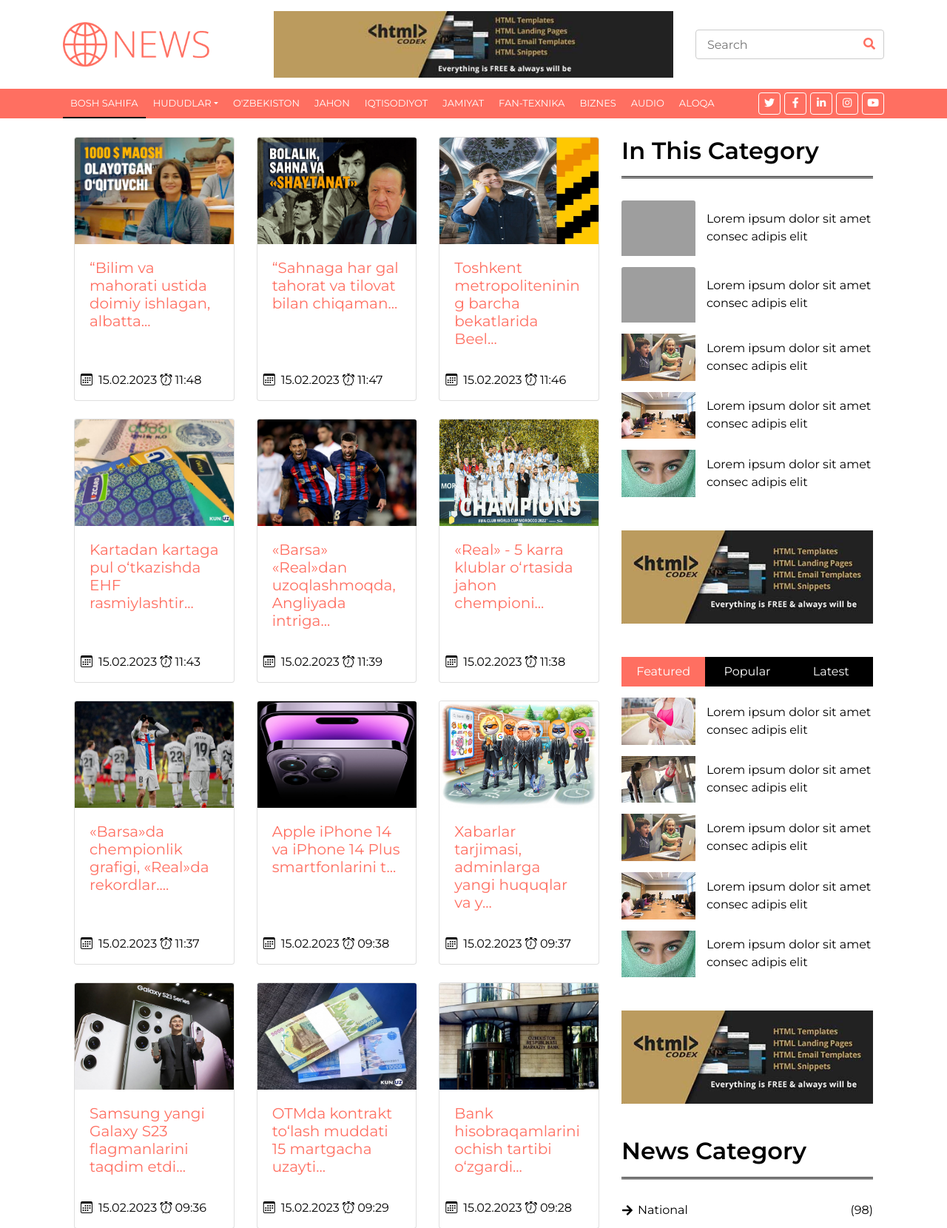
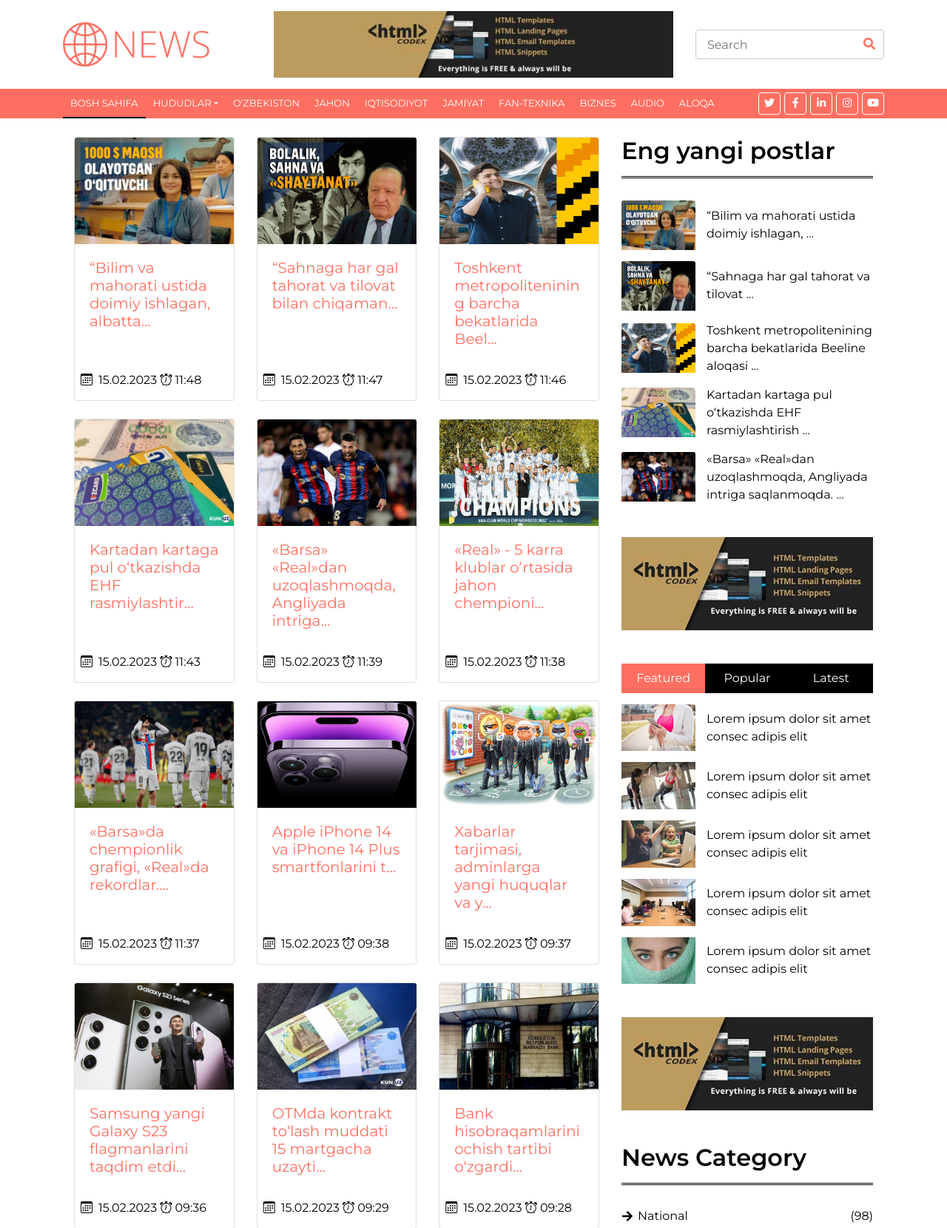
Before and after one commit to auzcoder/Projects-django, a Django app: page /news/ in a window 1280 px wide. Shown: the part 28-1688 px from the top of the page at 74% size. Run offline with Django 4.2, Linux system fonts and the light colour scheme; data comes from the database, SQL or seed files in the repository; both versions use the stored data as it was after the commit; some libraries are stand-ins or nearby versions; grey boxes are pictures that could not be loaded.

Commit message:
views
views

```diff
--- a/MyNews/settings.py
+++ b/MyNews/settings.py
@@ -74,6 +74,7 @@
                 'django.template.context_processors.request',
                 'django.contrib.auth.context_processors.auth',
                 'django.contrib.messages.context_processors.messages',
+                'news.custom_context_processor.news_list',
             ],
         },
     },
--- /dev/null
+++ b/news/custom_context_processor.py
@@ -0,0 +1,10 @@
+from .models import New
+
+def news_list(request):
+    news_list = New.published.all().order_by('-date')[:5]
+
+    context = {
+        'news_list': news_list,
+    }
+
+    return (context)
--- a/news/views.py
+++ b/news/views.py
@@ -5,21 +5,36 @@
 from django.views.generic import TemplateView
 from .forms import ContactForm
 
-# class HomePageView(TemplateView):
+# class HomePageView(ListView):
 #     template_name = 'home.html'
 #     news = New.object.all()
-#     category = Category.objects.all()
-#     context_object_name = 'home_page_news'
+#     # category = Category.objects.all()
+#     context_object_name = 'news'
+#
+#     def get_context_data(self, **kwargs):
+#         context = super().get_context_data(**kwargs)
+#         context['categories'] = Category.objects.all()
+#         context['news_list'] = New.published.all().order_by('-date')[:9]
+#         # [:9] bu listdan kelayotgan xabarlar sonini cheklash uchun hozir bu yerdan jami bo'lib 9 dona yangilik keladi
+#         context['uzbekistan_news'] = New.published.all().filter(category__name='O\'zbekiston').order_by('-date')[0:3]
+#         context['jahon_news'] = New.published.all().filter(category__name='Jahon').order_by('-date')[0:3]
+#         context['iqtisod_news'] = New.published.all().filter(category__name='Iqtisodiyot').order_by('-date')[0:3]
+#         context['jamiyat_news'] = New.published.all().filter(category__name='Jamiyat').order_by('-date')[0:3]
+#         context['fantexnika_news'] = New.published.all().filter(category__name='Fan-texnika').order_by('-date')[0:3]
+#         context['sport_news'] = New.published.all().filter(category__name='Sport').order_by('-date')[0:3]
+#
+#         return (context)
+
 
 def HomePageView(request):
     categories = Category.objects.all()
     news_list = New.published.all().order_by('-date')[:9] # [:9] bu listdan kelayotgan xabarlar sonini cheklash uchun hozir bu yerdan jami bo'lib 9 dona yangilik keladi
-    uzbekistan_news = New.published.all().filter(category__name='O\'zbekiston')
-    jahon_news = New.published.all().filter(category__name='Jahon')
-    iqtisod_news = New.published.all().filter(category__name='Iqtisodiyot')
-    jamiyat_news = New.published.all().filter(category__name='Jamiyat')
-    fantexnika_news = New.published.all().filter(category__name='Fan-texnika')
-    sport_news = New.published.all().filter(category__name='Sport')
+    uzbekistan_news = New.published.all().filter(category__name='O\'zbekiston').order_by('-date')[0:3]
+    jahon_news = New.published.all().filter(category__name='Jahon').order_by('-date')[0:3]
+    iqtisod_news = New.published.all().filter(category__name='Iqtisodiyot').order_by('-date')[0:3]
+    jamiyat_news = New.published.all().filter(category__name='Jamiyat').order_by('-date')[0:3]
+    fantexnika_news = New.published.all().filter(category__name='Fan-texnika').order_by('-date')[0:3]
+    sport_news = New.published.all().filter(category__name='Sport').order_by('-date')[0:3]
 
     context = {
         'news_list': news_list,
@@ -38,7 +53,7 @@
     def get(self, request, *args, **kwargs):
         form = ContactForm()
         context = {
-            'form':form
+            'form': form
         }
 
         return render(request, 'contact.html', context)
@@ -49,7 +64,7 @@
             return HttpResponse("<h2> Bog'langaniz uchun tasahkkur!")
 
         context = {
-            'form':form
+            'form': form
         }
 
         return render(request, 'contact.html', context)
--- a/static/assets/css/style.css
+++ b/static/assets/css/style.css
@@ -396,6 +396,11 @@
 .all_category_img {
     width: 248px;
     height: 158px;
+}
+
+.all_page_news_img {
+    width: 100px;
+    height: 67px;
 }
 
 .top-news .tn-img {
--- a/templates/news/news.html
+++ b/templates/news/news.html
@@ -8,7 +8,6 @@
     <div class="container">
         <div class="row">
             <div class="col-lg-8">
-
                 <div class="row row-cols-1 row-cols-md-3">
                     {% for new in news %}
                       <div class="col mb-4">
@@ -89,54 +88,24 @@
             <div class="col-lg-4">
                 <div class="sidebar">
                     <div class="sidebar-widget">
-                        <h2 class="sw-title">In This Category</h2>
+                        <h2 class="sw-title">Eng yangi postlar</h2>
                         <div class="news-list">
+                            {% for news in news_list %}
                             <div class="nl-item">
                                 <div class="nl-img">
-                                    <img src="https://mdbcdn.b-cdn.net/img/new/standard/city/044.webp" class="card-img-top" alt="Skyscrapers"/>
+                                    <img src="{{ news.header_images.url }}" class="card-img-top all_page_news_img" alt="Skyscrapers"/>
                                 </div>
                                 <div class="nl-title">
-                                    <a href="">Lorem ipsum dolor sit amet consec adipis elit</a>
+                                    <a href="">{{ news.name | truncatewords:6 }}</a>
                                 </div>
                             </div>
-                            <div class="nl-item">
-                                <div class="nl-img">
-                                    <img src="https://mdbcdn.b-cdn.net/img/new/standard/city/044.webp" class="card-img-top" alt="Skyscrapers"/>
-                                </div>
-                                <div class="nl-title">
-                                    <a href="">Lorem ipsum dolor sit amet consec adipis elit</a>
-                                </div>
-                            </div>
-                            <div class="nl-item">
-                                <div class="nl-img">
-                                    <img src="img/news-350x223-3.jpg" />
-                                </div>
-                                <div class="nl-title">
-                                    <a href="">Lorem ipsum dolor sit amet consec adipis elit</a>
-                                </div>
-                            </div>
-                            <div class="nl-item">
-                                <div class="nl-img">
-                                    <img src="img/news-350x223-4.jpg" />
-                                </div>
-                                <div class="nl-title">
-                                    <a href="">Lorem ipsum dolor sit amet consec adipis elit</a>
-                                </div>
-                            </div>
-                            <div class="nl-item">
-                                <div class="nl-img">
-                                    <img src="img/news-350x223-5.jpg" />
-                                </div>
-                                <div class="nl-title">
-                                    <a href="">Lorem ipsum dolor sit amet consec adipis elit</a>
-                                </div>
-                            </div>
+                            {% endfor %}
                         </div>
                     </div>
 
                     <div class="sidebar-widget">
                         <div class="image">
-                            <a href="https://htmlcodex.com"><img src="img/ads-2.jpg" alt="Image"></a>
+                            <a href="https://htmlcodex.com"><img src="{% static 'assets/img/ads-2.jpg' %}" alt="Image"></a>
                         </div>
                     </div>
 
```
Also changed, not shown: db.sqlite3.
